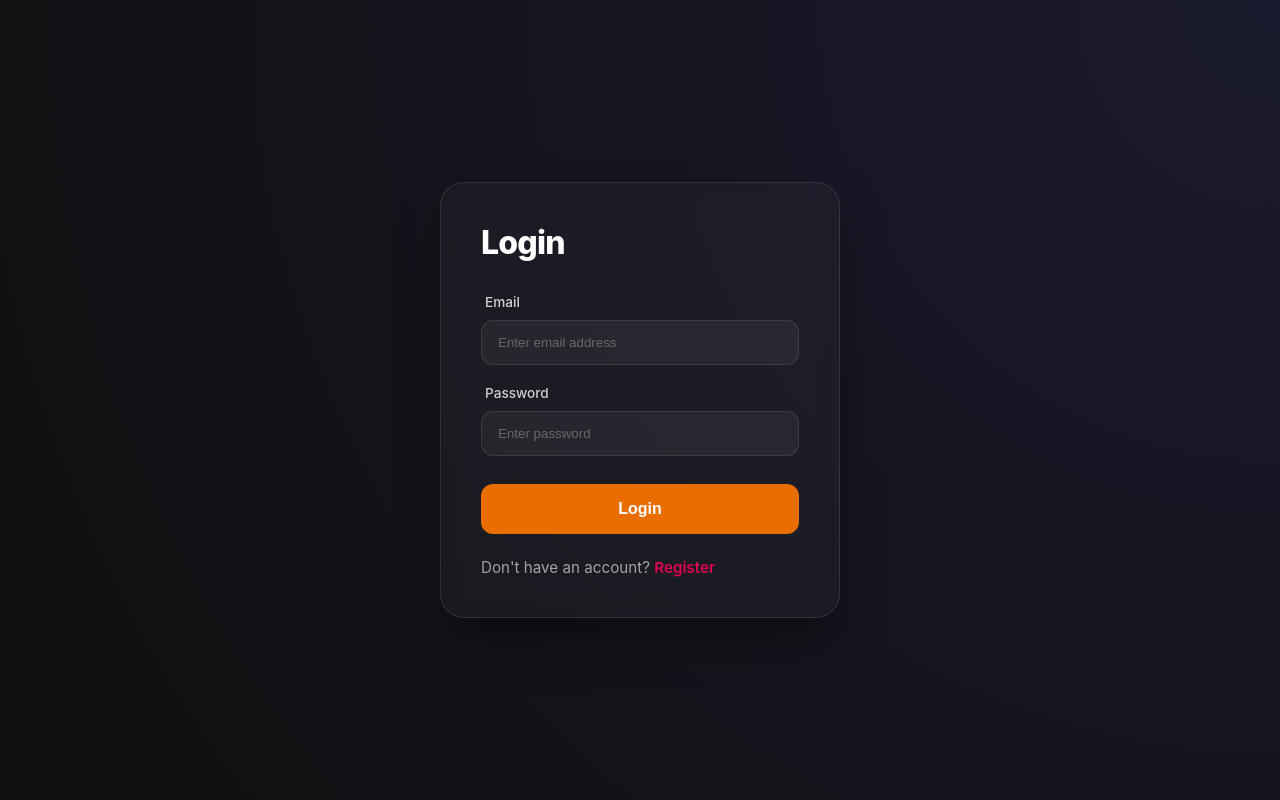
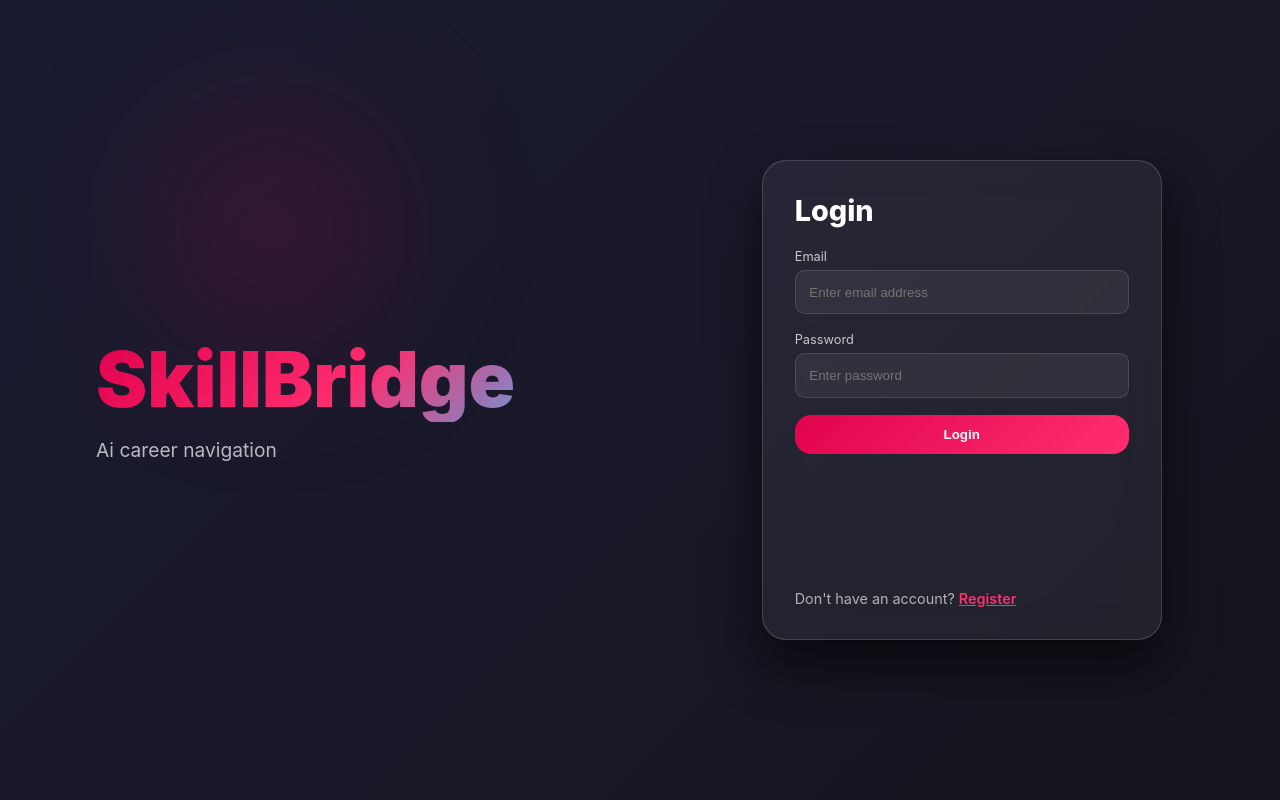
Before and after one commit to sudhanshu1239g/skillBridge-genAi-Career-Navigator, a React app in the folder frontend/: page /login in a window 1280 px wide. Built offline with nearby package versions, Linux system fonts and the light colour scheme; no server answers; the HTML template or start-up script is replaced by a standard one.

Commit message:
scss for login and register

```diff
--- a/frontend/src/features/auth/auth.form.scss
+++ b/frontend/src/features/auth/auth.form.scss
@@ -1,111 +1,192 @@
-main {
+.auth-layout {
     min-height: 100vh;
-    width: 100%;
+    display: flex;
+    font-family: 'Inter', sans-serif;
+
+    background: linear-gradient(-45deg, #0f0f0f, #1a1a2e, #16213e, #0f3460);
+    background-size: 400% 400%;
+    animation: gradientMove 12s ease infinite;
+
+    // 🔥 reduce gap between left & right
+    padding: 0 2rem;
+    gap: 2rem;
+}
+
+/* ================= LEFT SIDE ================= */
+
+.brand-section {
+    flex: 0.9; // 🔥 slightly smaller than form side
+    display: flex;
+    flex-direction: column;
+    justify-content: center;
+    position: relative;
+
+    padding: 2rem; // 🔥 reduced from 4rem
+
+    &::before {
+        content: "";
+        position: absolute;
+        width: 300px;
+        height: 300px;
+        background: radial-gradient(circle, rgba(225, 3, 77, 0.3), transparent 70%);
+        top: 10%;
+        left: 10%;
+        filter: blur(80px);
+    }
+
+    h1 {
+        // 🔥 responsive font
+        font-size: clamp(2.5rem, 6vw, 5rem);
+        font-weight: 900;
+        line-height: 1.1;
+
+        background: linear-gradient(135deg, #e1034d, #ff2e70, #38bdf8);
+        -webkit-background-clip: text;
+        -webkit-text-fill-color: transparent;
+    }
+
+    p {
+        margin-top: 1rem;
+        font-size: clamp(1rem, 1.5vw, 1.2rem);
+        color: rgba(255, 255, 255, 0.7);
+        max-width: 400px;
+    }
+}
+
+/* ================= RIGHT SIDE ================= */
+
+.form-section {
+    flex: 1;
     display: flex;
     justify-content: center;
     align-items: center;
-    background: radial-gradient(circle at top right, #1a1a2e, #0f0f0f); // Deep tech background
-    font-family: 'Inter', sans-serif;
+}
+
+/* ================= FORM ================= */
 
 .form-container {
-        min-width: 400px;
-        padding: 2.5rem;
+    width: 100%;
+    max-width: 400px;
+    min-height: 480px;
+
+    padding: 2rem;
     display: flex;
     flex-direction: column;
-        gap: 1.5rem;
+    gap: 1.3rem;
 
-        // Glassmorphism Effect
-        background: rgba(255, 255, 255, 0.03);
-        backdrop-filter: blur(10px);
-        border: 1px solid rgba(255, 255, 255, 0.1);
+    background: rgba(255, 255, 255, 0.06);
+    backdrop-filter: blur(18px);
+    border: 1px solid rgba(255, 255, 255, 0.15);
     border-radius: 1.5rem;
-        box-shadow: 0 25px 50px -12px rgba(0, 0, 0, 0.5);
+
+    box-shadow:
+        0 25px 50px rgba(0, 0, 0, 0.6),
+        inset 0 0 0.5px rgba(255,255,255,0.2);
 
     h1 {
-            font-size: 2rem;
+        font-size: 1.8rem;
         font-weight: 800;
-            color: #ffffff;
-            margin-bottom: 0.5rem;
-            letter-spacing: -0.025em;
+        color: white;
     }
 
     p {
-            color: rgba(255, 255, 255, 0.6);
-            font-size: 0.95rem;
+        margin-top: auto;
+        color: rgba(255, 255, 255, 0.65);
+        font-size: 0.9rem;
     }
 }
+
+/* ================= FORM ELEMENTS ================= */
 
 form {
     display: flex;
     flex-direction: column;
-        gap: 1.25rem;
+    gap: 1.1rem;
 }
 
 .input-group {
     display: flex;
     flex-direction: column;
-        gap: 0.6rem;
+    gap: 0.4rem;
 
     label {
-            color: rgba(255, 255, 255, 0.8);
-            font-size: 0.85rem;
-            font-weight: 500;
-            margin-left: 0.25rem;
+        font-size: 0.8rem;
+        color: rgba(255, 255, 255, 0.75);
     }
 
     input {
-            background: rgba(255, 255, 255, 0.05);
-            border: 1px solid rgba(255, 255, 255, 0.1);
-            outline: none;
-            padding: 0.875rem 1rem;
-            border-radius: 0.75rem;
+        padding: 0.85rem;
+        border-radius: 0.6rem;
+        border: 1px solid rgba(255, 255, 255, 0.12);
+        background: rgba(255, 255, 255, 0.06);
         color: white;
-            transition: all 0.3s ease;
-
-            &::placeholder {
-                color: rgba(255, 255, 255, 0.3);
-            }
 
         &:focus {
-                background: rgba(255, 255, 255, 0.08);
-                border-color: #e1034d; // Your accent color
-                box-shadow: 0 0 0 4px rgba(225, 3, 77, 0.15);
+            outline: none;
+            border-color: #e1034d;
+            box-shadow: 0 0 0 3px rgba(225, 3, 77, 0.2);
         }
     }
 }
 
+/* ================= BUTTON ================= */
+
 .primary-button {
-        background: #e1034d;
+    background: linear-gradient(135deg, #e1034d, #ff2e70);
+    padding: 0.9rem;
+    border-radius: 0.6rem;
+    border: none;
     color: white;
-        border: none;
-        padding: 1rem;
-        border-radius: 0.75rem;
     font-weight: 600;
-        font-size: 1rem;
     cursor: pointer;
-        transition: all 0.3s cubic-bezier(0.4, 0, 0.2, 1);
-        margin-top: 0.5rem;
 
     &:hover {
-            background: darken(#e1034d, 5%);
         transform: translateY(-2px);
-            box-shadow: 0 10px 15px -3px rgba(225, 3, 77, 0.3);
-        }
-
-        &:active {
-            transform: translateY(0);
+        box-shadow: 0 10px 20px rgba(225, 3, 77, 0.3);
     }
 }
 
 a {
-        color: #e1034d;
+    color: #ff2e70;
     font-weight: 600;
-        text-decoration: none;
-        transition: opacity 0.2s ease;
+}
 
-        &:hover {
-            opacity: 0.8;
-            text-decoration: underline;
+/* ================= RESPONSIVE ================= */
+
+@media (max-width: 900px) {
+    .auth-layout {
+        flex-direction: column;
+        padding: 2rem 1.5rem;
+        gap: 2rem;
+    }
+
+    .brand-section {
+        align-items: center;
+        text-align: center;
+        padding: 1rem;
+
+        h1 {
+            font-size: clamp(2.2rem, 8vw, 3rem);
+        }
+
+        p {
+            max-width: 100%;
         }
     }
+
+    .form-section {
+        width: 100%;
     }
+
+    .form-container {
+        max-width: 100%;
+    }
+}
+
+/* ================= ANIMATIONS ================= */
+
+@keyframes gradientMove {
+    0% { background-position: 0% 50%; }
+    50% { background-position: 100% 50%; }
+    100% { background-position: 0% 50%; }
+}
--- a/frontend/src/features/auth/pages/login.jsx
+++ b/frontend/src/features/auth/pages/login.jsx
@@ -1,4 +1,4 @@
-import React,{useState} from 'react'
+import React, { useState } from 'react'
 import { useNavigate, Link } from 'react-router'
 import "../auth.form.scss"
 import { useAuth } from '../hooks/useAuth'
@@ -8,22 +8,32 @@ const Login = () => {
     const { loading, handleLogin } = useAuth()
     const navigate = useNavigate()
 
-    const [ email, setEmail ] = useState("")
-    const [ password, setPassword ] = useState("")
+    const [email, setEmail] = useState("")
+    const [password, setPassword] = useState("")
 
     const handleSubmit = async (e) => {
         e.preventDefault()
-        await handleLogin({email,password})
+        await handleLogin({ email, password })
         navigate('/')
     }
 
-    if(loading){
-        return (<main><h1>Loading.......</h1></main>)
+    if (loading) {
+        return (
+            <main className='loading-screen'>
+                <h1>Loading...</h1>
+            </main>
+        )
     }
 
 
     return (
-        <main>
+        <main className="auth-layout">
+            <div className="glow-orb"></div>
+            <div className="brand-section">
+                <h1>SkillBridge</h1>
+                <p>Ai career navigation</p>
+            </div>
+            <div className="form-section">
             <div className="form-container">
                 <h1>Login</h1>
                 <form onSubmit={handleSubmit}>
@@ -43,6 +53,7 @@ const Login = () => {
                 </form>
                 <p>Don't have an account? <Link to={"/register"} >Register</Link> </p>
             </div>
+            </div>
         </main>
     )
 }
--- a/frontend/src/features/auth/pages/register.jsx
+++ b/frontend/src/features/auth/pages/register.jsx
@@ -1,28 +1,39 @@
-import React,{useState} from 'react'
+import React, { useState } from 'react'
 import { useNavigate, Link } from 'react-router'
 import { useAuth } from '../hooks/useAuth'
 
 const Register = () => {
 
     const navigate = useNavigate()
-    const [ username, setUsername ] = useState("")
-    const [ email, setEmail ] = useState("")
-    const [ password, setPassword ] = useState("")
+    const [username, setUsername] = useState("")
+    const [email, setEmail] = useState("")
+    const [password, setPassword] = useState("")
 
-    const {loading,handleRegister} = useAuth()
+    const { loading, handleRegister } = useAuth()
 
     const handleSubmit = async (e) => {
         e.preventDefault()
-        await handleRegister({username,email,password})
+        await handleRegister({ username, email, password })
         navigate("/login")
     }
 
-    if(loading){
-        return (<main><h1>Loading.......</h1></main>)
+    if (loading) {
+        return (
+            <main className='loading-screen'>
+                <h1>Loading...</h1>
+            </main>
+        )
     }
 
+
     return (
-        <main>
+        <main className="auth-layout">
+            <div className="glow-orb"></div>
+            <div className="brand-section">
+                <h1>SkillBridge</h1>
+                <p>Ai career navigation</p>
+            </div>
+            <div className="form-section">
             <div className="form-container">
                 <h1>Register</h1>
 
@@ -53,6 +64,7 @@ const Register = () => {
 
                 <p>Already have an account? <Link to={"/login"} >Login</Link> </p>
             </div>
+            </div>
         </main>
     )
 }
```
Also changed, not shown: 1 other file (tests, documents, lock files or other folders). Lines whose indentation alone changed are shown as unchanged.
